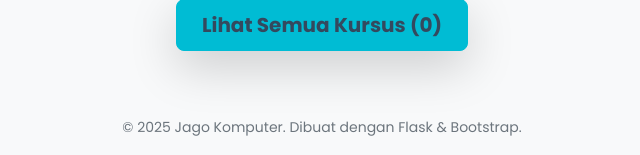
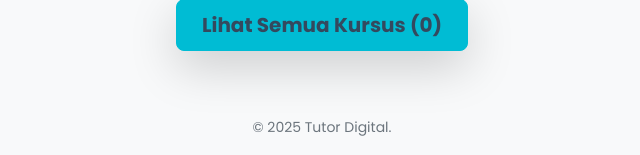
Before and after one commit to adminsystem-support/tutor_digital, a Flask app: page /index in a window 1280 px wide. Shown: the part 1456-1611 px from the top of the page, without its empty margins (318-958 px from the left). Run offline with Flask 3, Linux system fonts and the light colour scheme; the visitor is signed in with stand-in values (Sample User, id 1); data that the repository does not hold is empty.

Commit message:
Update: Changed footer copyright to Tutor Digital

```diff
--- a/templates/base.html
+++ b/templates/base.html
@@ -100,7 +100,7 @@
     <footer class="footer mt-auto py-3 bg-transparent">
         <div class="container text-center">
             <span class="text-muted small">
-                &copy; {{ now().year }} Jago Komputer. Dibuat dengan Flask & Bootstrap.
+                &copy; {{ now().year }} Tutor Digital.
             </span>
         </div>
     </footer>
```
